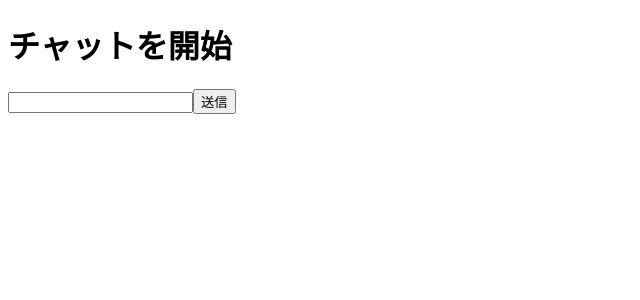
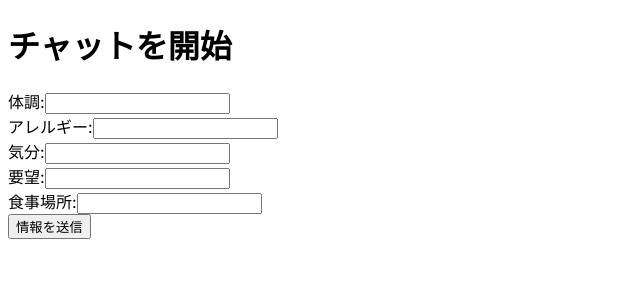
Before and after one commit to yuto-alt/applicato, a Next.js app in the folder applicato/: page / in a window 1280 px wide. Shown: the top 300 px of the page, without its empty margins (0-640 px from the left). Built offline with nearby package versions, Linux system fonts and the light colour scheme.

Commit message:
ユーザー情報登録完了

```diff
--- a/applicato/app/chat/chat.jsx
+++ b/applicato/app/chat/chat.jsx
@@ -1,57 +1,105 @@
 'use client'
-// user information
-import {useState} from 'react'
 
-export const  Chat = () => {
+import { useState } from 'react';
+
+export const Chat = () => {
   const [userText, setUserText] = useState("");
-    const [messages,setMessages] = useState([]);
+  const [messages, setMessages] = useState([]);
+  const [taicho, setTaicho] = useState("");
+  const [arerugi, setArerugi] = useState("");
+  const [kibun, setKibun] = useState("");
+  const [youbou, setYoubou] = useState("");
+  const [shokuji, setShokuji] = useState(""); // 新しく追加
+  const [isInfoSubmitted, setIsInfoSubmitted] = useState(false);
 
+  const handleInfoSubmit = () => {
+    setIsInfoSubmitted(true);
+  };
 
   const handleClick = async () => {
     try {
+      const prompt = `
+        ユーザー情報:
+        体調: ${taicho}
+        アレルギー: ${arerugi}
+        気分: ${kibun}
+        要望: ${youbou}
+        食事場所: ${shokuji}
+
+        ユーザーの入力:
+        ${userText}
+      `;
+
       const response = await fetch('/api/gemini', {
         method: 'POST',
         headers: {
           'Content-Type': 'application/json',
         },
-                body: JSON.stringify({ prompt: userText }),
+        body: JSON.stringify({ prompt }),
       });
 
       const data = await response.json();
-        console.log(data)
+      console.log(data);
 
       const newMessage = {
-            prompt: data.prompt,
-            ai: data.ai.text
+        prompt: userText,
+        ai: data.ai,
       };
-        console.log(newMessage)
 
-        console.log(messages)
-
-
-        setMessages((prevMessages) => [...prevMessages,newMessage])
+      setMessages((prevMessages) => [...prevMessages, newMessage]);
+      setUserText("");
     } catch (error) {
-        console.log(error)
+      console.log(error);
     }
   };
-
 
   return (
     <div>
       <h1>チャットを開始</h1>
+      {!isInfoSubmitted ? (
         <div>
-                {messages.map((message,index) => (
+          <div>
+            <label>体調:</label>
+            <input type="text" value={taicho} onChange={(e) => setTaicho(e.target.value)} />
+          </div>
+          <div>
+            <label>アレルギー:</label>
+            <input type="text" value={arerugi} onChange={(e) => setArerugi(e.target.value)} />
+          </div>
+          <div>
+            <label>気分:</label>
+            <input type="text" value={kibun} onChange={(e) => setKibun(e.target.value)} />
+          </div>
+          <div>
+            <label>要望:</label>
+            <input type="text" value={youbou} onChange={(e) => setYoubou(e.target.value)} />
+          </div>
+          <div>
+            <label>食事場所:</label>
+            <input type="text" value={shokuji} onChange={(e) => setShokuji(e.target.value)} />
+          </div>
+          <button onClick={handleInfoSubmit}>情報を送信</button>
+        </div>
+      ) : (
+        <div>
+          <div>
+            {messages.map((message, index) => (
               <div key={index}>
-                        <p>{message.prompt}</p>
-                        <p>{message.ai}</p>
-                        <p></p>
+                <p>ユーザー: {message.prompt}</p>
+                <p>AI: {typeof message.ai === 'object' ? JSON.stringify(message.ai) : message.ai}</p>
               </div>
             ))}
           </div>
           <div>
-                <input value={userText} type="text" onChange={(event) => setUserText(event.target.value)} />
-                <button onClick={handleClick}>送信</button>
+            <input
+              value={userText}
+              type="text"
+              onChange={(event) => setUserText(event.target.value)}
+            />
+            <button onClick={handleClick}>備考を送信</button>
           </div>
         </div>
-    )
-}
+      )}
+    </div>
+  );
+};
```
Lines whose indentation alone changed are shown as unchanged.
